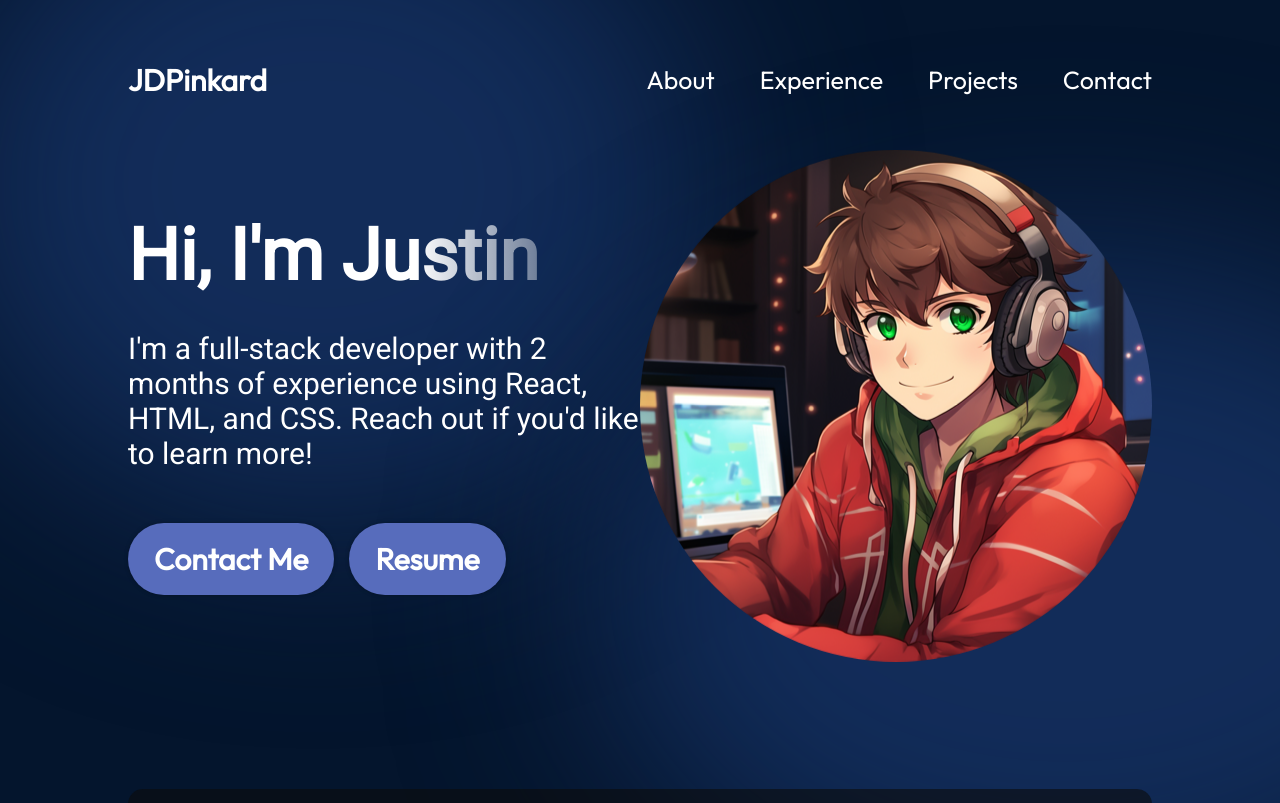
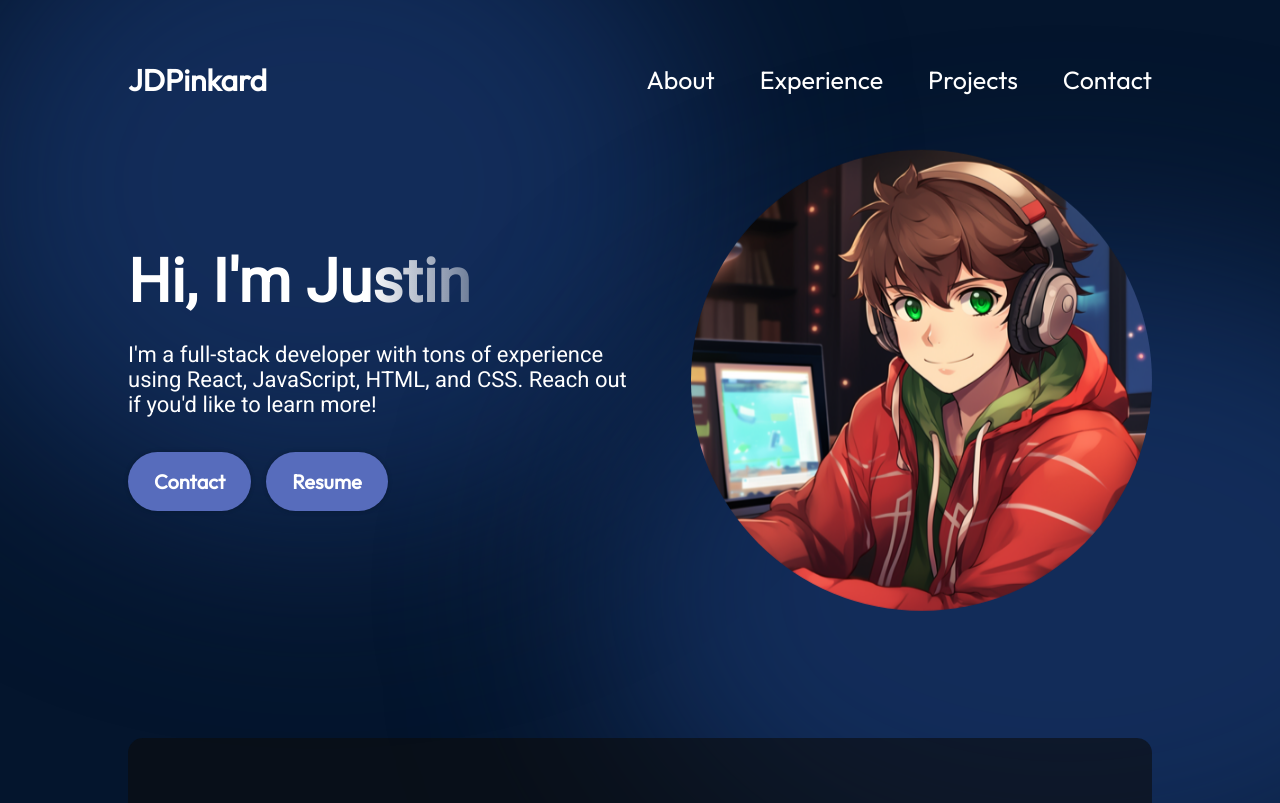
Before and after one commit to jdpinkard/Jportfolio, a React (Vite) app: page / in a window 1280 px wide. Shown: the top 803 px of the page. Built offline with nearby package versions, Linux system fonts and the light colour scheme.

Commit message:
Screen Adjustments

```diff
--- a/src/components/Hero/Hero.jsx
+++ b/src/components/Hero/Hero.jsx
@@ -8,9 +8,9 @@ const Hero = () => {
     <section className={styles.container}>
         <div className={styles.content}>
             <h1 className={styles.title}>Hi, I'm Justin</h1>
-            <p className={styles.description}>I'm a full-stack developer with 2 months of experience using React, HTML, and CSS. Reach out if you'd like to learn more!</p>
+            <p className={styles.description}>I'm a full-stack developer with tons of experience using React, JavaScript, HTML, and CSS. Reach out if you'd like to learn more!</p>
             <div className={styles.buttons}>
-              <a href="mailto:justin.d.pinkard@gmail.com" className={styles.textBtn}>Contact Me</a>
+              <a href="mailto:justin.d.pinkard@gmail.com" className={styles.textBtn}>Contact</a>
               <a href={resume} target="_blank" className={styles.textBtn}>Resume</a>
             </div>
         </div>
--- a/src/components/Hero/Hero.module.css
+++ b/src/components/Hero/Hero.module.css
@@ -39,6 +39,7 @@
     font-size: 30px;
     font-family: var(--font-roboto);
     margin-bottom: 52px;
+    max-width: 90%;
 }
 
 .buttons {
@@ -62,7 +63,8 @@
 }
 
 .heroImg {
-    width: 50%;
+    width: 90%;
+    min-width: 45%;
     z-index: 1;
     border-radius: 50%;
 
@@ -112,6 +114,22 @@
     z-index: 0;
 }
 
+@media screen and (max-width: 1350px) {
+    .title {
+        font-size: 60px;
+        margin-bottom: 25px;
+    }
+
+    .description {
+        font-size: 22px;
+        margin-bottom: 35px;
+    }
+
+    .textBtn {
+        font-size: 20px;
+    }
+}
+
 @media screen and (max-width: 830px) {
     .container {
         flex-direction: column-reverse;
@@ -120,4 +138,14 @@
     .content {
         align-items: center;
     }
+
+    .heroImg {
+        margin-bottom: 30px;
+    }
 }
+
+@media screen and (max-width: 450px) {
+    .title {
+        font-size: 40px;
+    }
+}
--- a/src/data/experience.json
+++ b/src/data/experience.json
@@ -25,7 +25,7 @@
       "startDate": "Mar 2008",
       "endDate": "Aug 2011",
       "experiences": [
-        "Created a Parts Finder Program using Excel",
+        "Created a Parts Finder Program",
         "Completed Basic Leadership Course"],
       "imageSrc": "history/army.png"
     }
```
